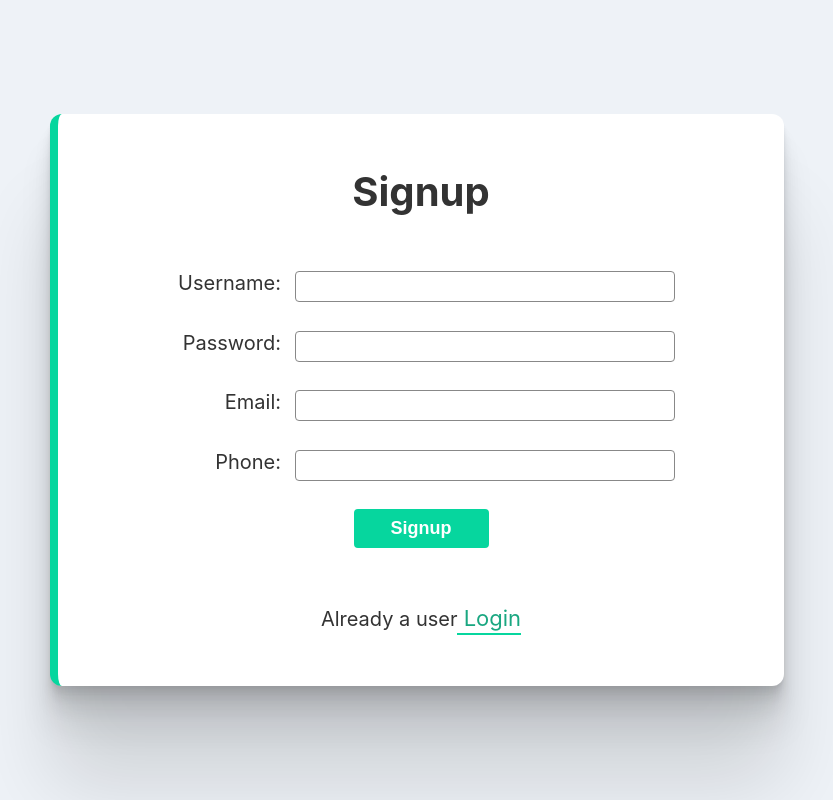
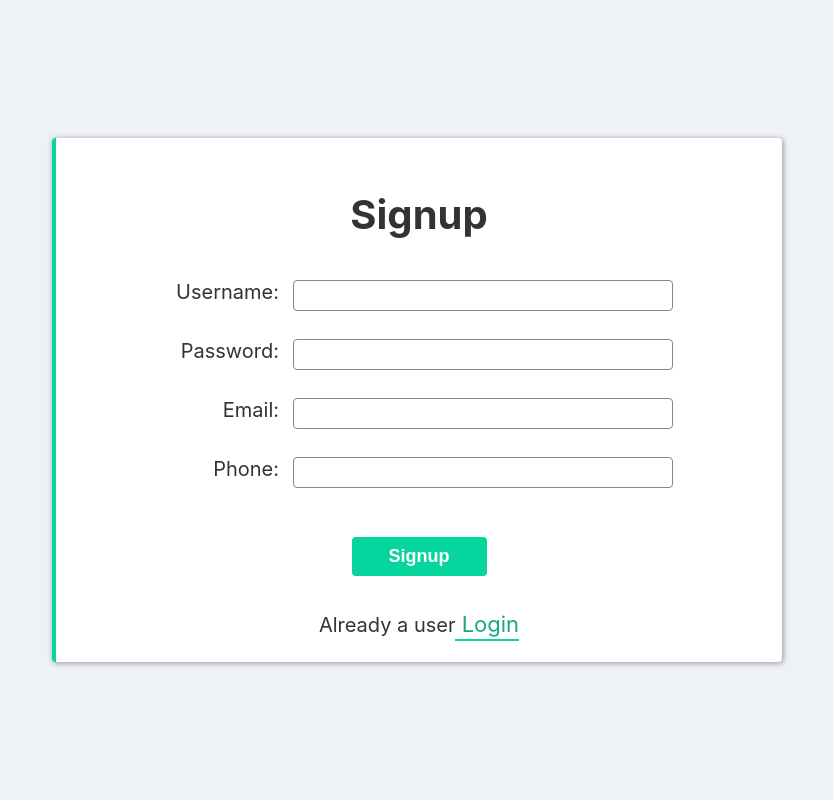
Before and after one commit to wulforr/Price-Watcher, a React (Create React App) app in the folder price-matcher/: page /signup in a window 1280 px wide. Shown: the whole page, without its empty margins (223-1056 px from the left). Built offline with nearby package versions, Linux system fonts and the light colour scheme.

Commit message:
refactor: make signup responsive

```diff
--- a/price-matcher/src/components/Signup.css
+++ b/price-matcher/src/components/Signup.css
@@ -8,9 +8,9 @@
 }
 
 .signup-container {
-  width: 65%;
-  height: 65%;
-  background-color: var(--main-bg-color);
+  width: 85%;
+  /* height: 65%; */
+  /* background-color: var(--main-bg-color); */
   /* box-shadow: 4px 4px #eeeeee; */
   display: flex;
   justify-content: center;
@@ -18,26 +18,23 @@
   flex-wrap: wrap;
   text-align: center;
   max-width: 700px;
-  padding: 2% 1%;
-  box-shadow: 0 2.8px 2.2px rgba(0, 0, 0, 0.034), 0 6.7px 5.3px rgba(0, 0, 0, 0.048),
+  padding: 5% 2%;
+  /* box-shadow: 0 2.8px 2.2px rgba(0, 0, 0, 0.034), 0 6.7px 5.3px rgba(0, 0, 0, 0.048),
     0 12.5px 10px rgba(0, 0, 0, 0.06), 0 22.3px 17.9px rgba(0, 0, 0, 0.072),
-    0 41.8px 33.4px rgba(0, 0, 0, 0.086), 0 100px 80px rgba(0, 0, 0, 0.12);
-  border-left: 8px solid var(--another-color);
-  border-radius: 12px;
+    0 41.8px 33.4px rgba(0, 0, 0, 0.086), 0 100px 80px rgba(0, 0, 0, 0.12); */
+  /* border-left: 8px solid var(--another-color); */
+  /* border-radius: 12px; */
 }
 
 .signup-input-wrapper {
   display: flex;
   width: 100%;
+  flex-wrap: wrap;
+  margin: 2% 0;
 }
 
 .signup-input-wrapper label {
-  width: 30%;
   text-align: right;
-}
-
-.signup-btn {
-  padding: 1% 5%;
 }
 
 .signup-error-msg {
@@ -45,23 +42,66 @@
   display: block;
   width: 100%;
   margin-top: -2%;
-  font-size: 16px;
+  font-size: 0.75rem;
 }
 
 .signup-input-wrapper > .inputText {
-  width: 50%;
-  padding: 1% 2%;
-  margin: 0% 2%;
+  width: 100%;
+  padding: 3%;
+  margin: 1% 0;
   border: 1px solid #888888;
   border-radius: 4px;
 }
 .signup-input-wrapper > .inputText:focus {
-  border: 2px solid var(--another-color);
+  border: 0.5px solid var(--another-color);
+}
+
+.signup-btn {
+  padding: 2% 5%;
+  margin: 5% 0;
 }
 
 .loginTextLink {
   color: var(--secondary-green);
   border-bottom: 2px solid var(--another-color);
   padding-bottom: 1%;
-  font-size: 22px;
+  font-size: 1rem;
 }
+
+@media only screen and (min-width: 600px) {
+  .signup-container {
+    width: 65%;
+    background-color: var(--main-bg-color);
+    padding: 2% 1%;
+    -webkit-box-shadow: 1px 1px 5px 1px rgba(170, 170, 170, 1);
+    -moz-box-shadow: 1px 1px 5px 1px rgba(170, 170, 170, 1);
+    box-shadow: 1px 1px 5px 1px rgba(170, 170, 170, 1);
+    border-left: 4px solid var(--another-color);
+    border-radius: 4px;
+  }
+
+  .signup-input-wrapper label {
+    width: 30%;
+    text-align: right;
+  }
+
+  .signup-btn {
+    padding: 1% 5%;
+  }
+
+  .signup-error-msg {
+    margin-top: -2%;
+    margin-bottom: 2%;
+    font-size: 1rem;
+  }
+
+  .signup-input-wrapper > .inputText {
+    width: 50%;
+    padding: 1% 2%;
+    margin: 0% 2%;
+  }
+
+  .loginTextLink {
+    font-size: 22px;
+  }
+}
--- a/price-matcher/src/components/login.css
+++ b/price-matcher/src/components/login.css
@@ -23,7 +23,7 @@
     0 12.5px 10px rgba(0, 0, 0, 0.06), 0 22.3px 17.9px rgba(0, 0, 0, 0.072),
     0 41.8px 33.4px rgba(0, 0, 0, 0.086), 0 100px 80px rgba(0, 0, 0, 0.12); */
   /* border-left: 8px solid var(--another-color); */
-  border-radius: 6px;
+  /* border-radius: 6px; */
 }
 
 .formRow {
@@ -72,11 +72,11 @@
     background-color: var(--main-bg-color);
     /* box-shadow: 4px 4px #eeeeee; */
     padding: 2% 1%;
-    box-shadow: 0 2.8px 2.2px rgba(0, 0, 0, 0.034), 0 6.7px 5.3px rgba(0, 0, 0, 0.048),
-      0 12.5px 10px rgba(0, 0, 0, 0.06), 0 22.3px 17.9px rgba(0, 0, 0, 0.072),
-      0 41.8px 33.4px rgba(0, 0, 0, 0.086), 0 100px 80px rgba(0, 0, 0, 0.12);
-    border-left: 8px solid var(--another-color);
-    border-radius: 12px;
+    -webkit-box-shadow: 1px 1px 5px 1px rgba(170, 170, 170, 1);
+    -moz-box-shadow: 1px 1px 5px 1px rgba(170, 170, 170, 1);
+    box-shadow: 1px 1px 5px 1px rgba(170, 170, 170, 1);
+    border-left: 4px solid var(--another-color);
+    border-radius: 4px;
   }
   .formRow {
     width: 100%;
```
